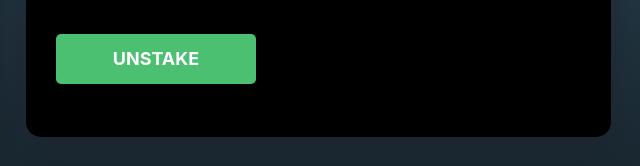
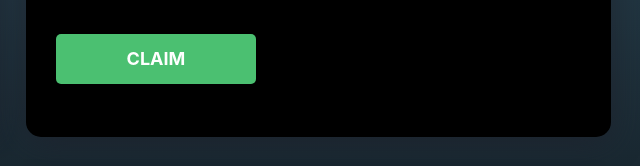
Before and after one commit to masterchefplus/trontrade, a plain HTML site: page dailyroi/index.html in a window 1280 px wide. Shown: the part 557-723 px from the top of the page, 629-1269 px from the left. Drawn offline with nearby package versions, Linux system fonts and the light colour scheme.

Commit message:
Update index.html

```diff
--- a/dailyroi/index.html
+++ b/dailyroi/index.html
@@ -118,7 +118,7 @@
 										   Rewards updates every minute. You can withdraw every minute.
 									   </p>
 								   </div>
-								   <div class="b-calc-item__bottom" style="margin-top: 37px;"><button class="btn-calc btn-buy withdraw-button">UnStake</button></div>
+								   <div class="b-calc-item__bottom" style="margin-top: 37px;"><button class="btn-calc btn-buy withdraw-button">Claim</button></div>
 								</div>
 							</div>
 							<div class="b-content-row">
@@ -170,7 +170,7 @@
 											  <button class="b-faq-item__top collapsed" type="button" data-toggle="collapse" data-target="#collapse13" aria-expanded="false"><span>Withdraw your dividends anytime</span><i class="fa fa-chevron-down"></i></button>
 											  <div class="b-faq-item__content collapse" id="collapse13" data-parent="#accordionExample" style="">
 												 <div class="b-faq-item__content__wrap">
-													<p>Just click "Unstake" button above and claim your dividends. Dividends updates every minute. You can withdraw them even every minute.</p>
+													<p>Just click "Claim" button above and claim your dividends. Dividends updates every minute. You can withdraw them even every minute.</p>
 												 </div>
 											  </div>
 										   </div>
```
